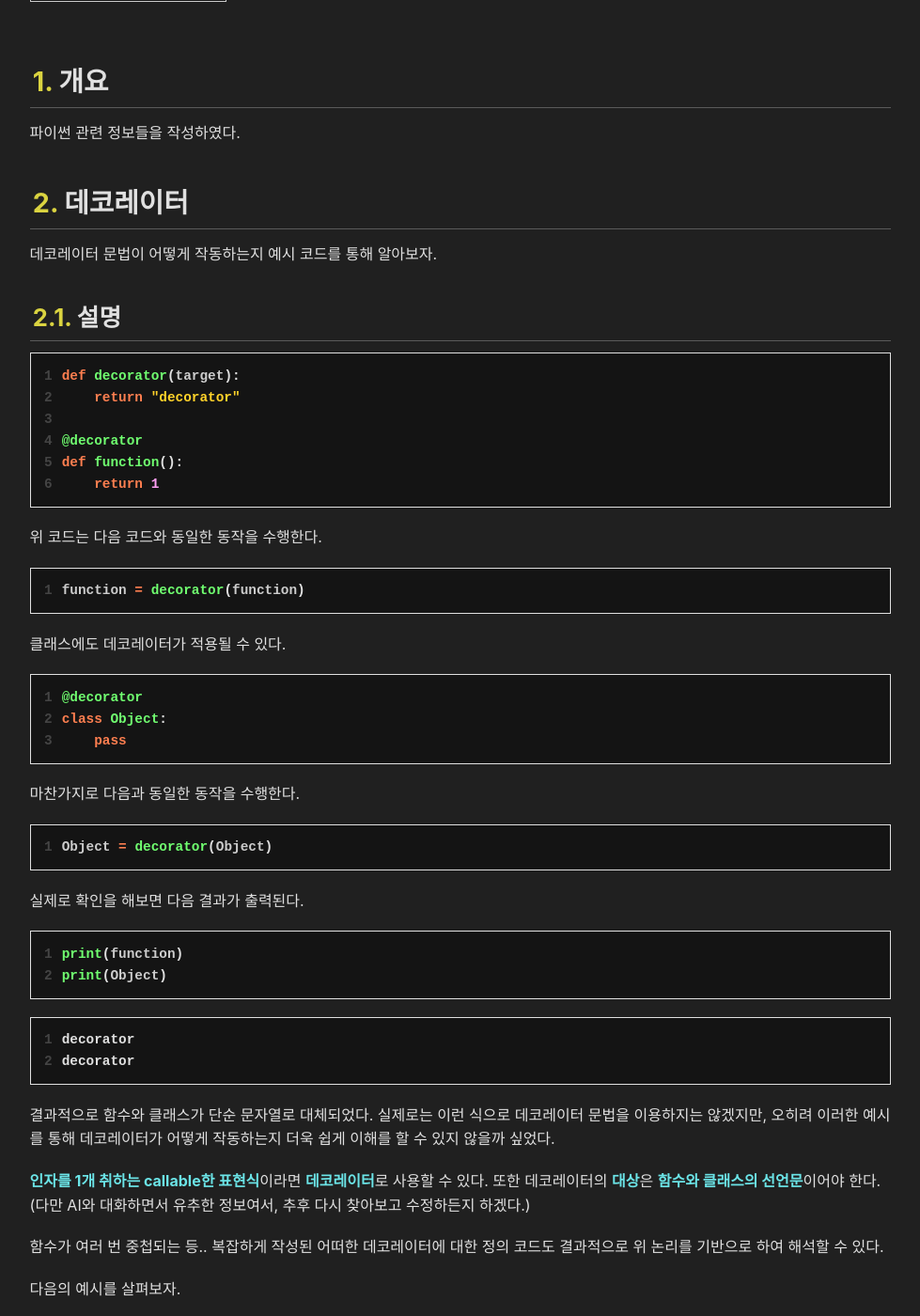
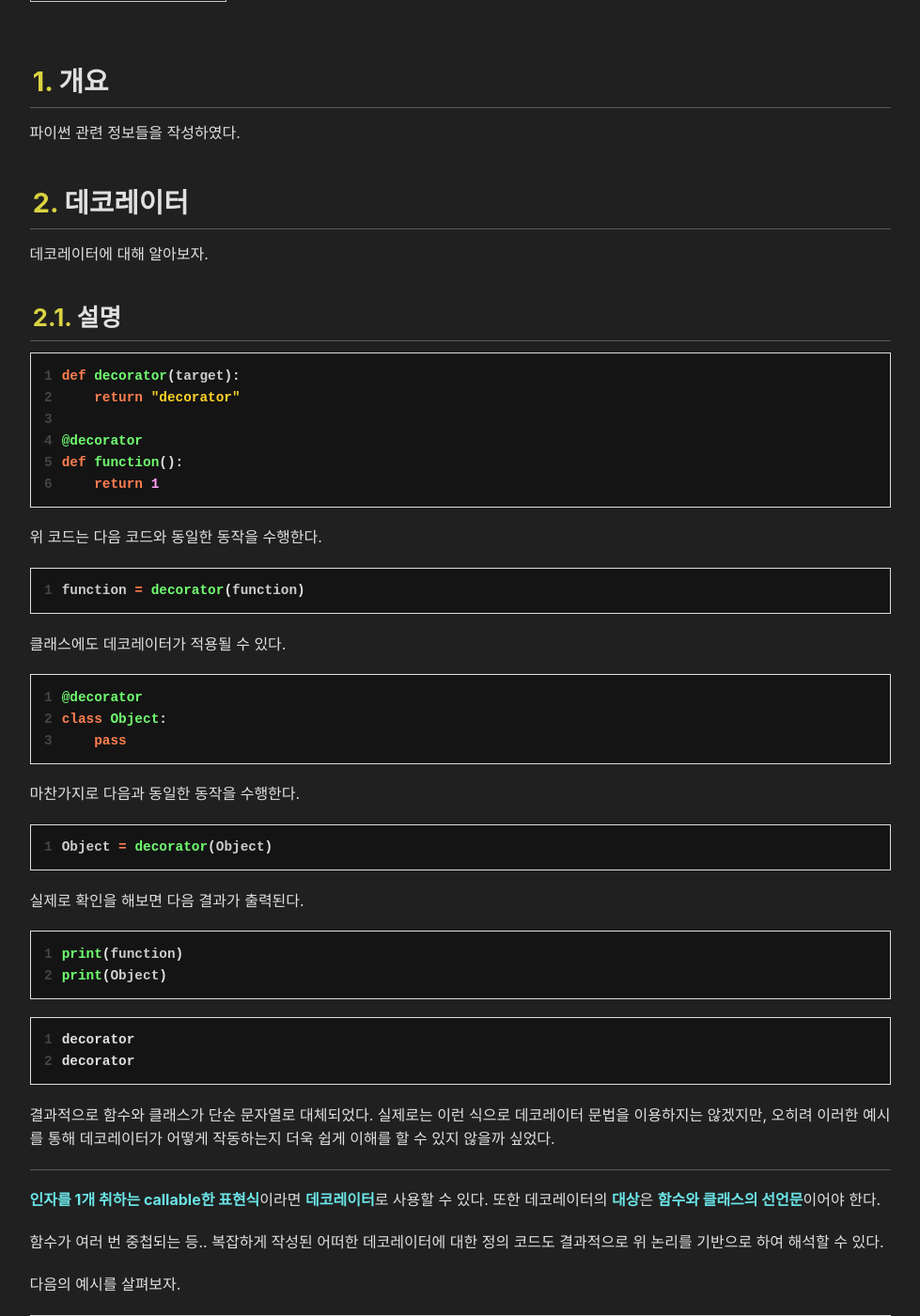
Before and after one commit to reudekx/reudekx.github.io, a Jekyll site: the page built from _docs/docs/프로그래밍 언어/파이썬.md, in a window 1280 px wide and 1400 px high, scrolled down 1130 px. Shown: the whole window at 94% size, without its empty margins (150-1129 px from the left). Built offline with Jekyll 4.4.1, drawn with Linux system fonts in a browser that asks for light colours.

Commit message:
docs: 파이썬.md 업데이트

```diff
--- a/_docs/docs/프로그래밍 언어/파이썬.md
+++ b/_docs/docs/프로그래밍 언어/파이썬.md
@@ -12,7 +12,7 @@ copyright: © 2024 reudekx · CC BY 4.0
 
 ## 데코레이터
 
-데코레이터 문법이 어떻게 작동하는지 예시 코드를 통해 알아보자.
+데코레이터에 대해 알아보자.
 
 ### 설명
 
@@ -62,9 +62,10 @@ decorator
 오히려 이러한 예시를 통해 데코레이터가 어떻게 작동하는지
 더욱 쉽게 이해를 할 수 있지 않을까 싶었다.
 
+---
+
 **인자를 1개 취하는 callable한 표현식**이라면 **데코레이터**로 사용할 수 있다.
 또한 데코레이터의 **대상**은 **함수와 클래스의 선언문**이어야 한다.
-(다만 AI와 대화하면서 유추한 정보여서, 추후 다시 찾아보고 수정하든지 하겠다.)
 
 함수가 여러 번 중첩되는 등.. 복잡하게 작성된
 어떠한 데코레이터에 대한 정의 코드도
```
Also changed, not shown: other parts of _docs/docs/프로그래밍 언어/파이썬.md (+1 -1 lines).
